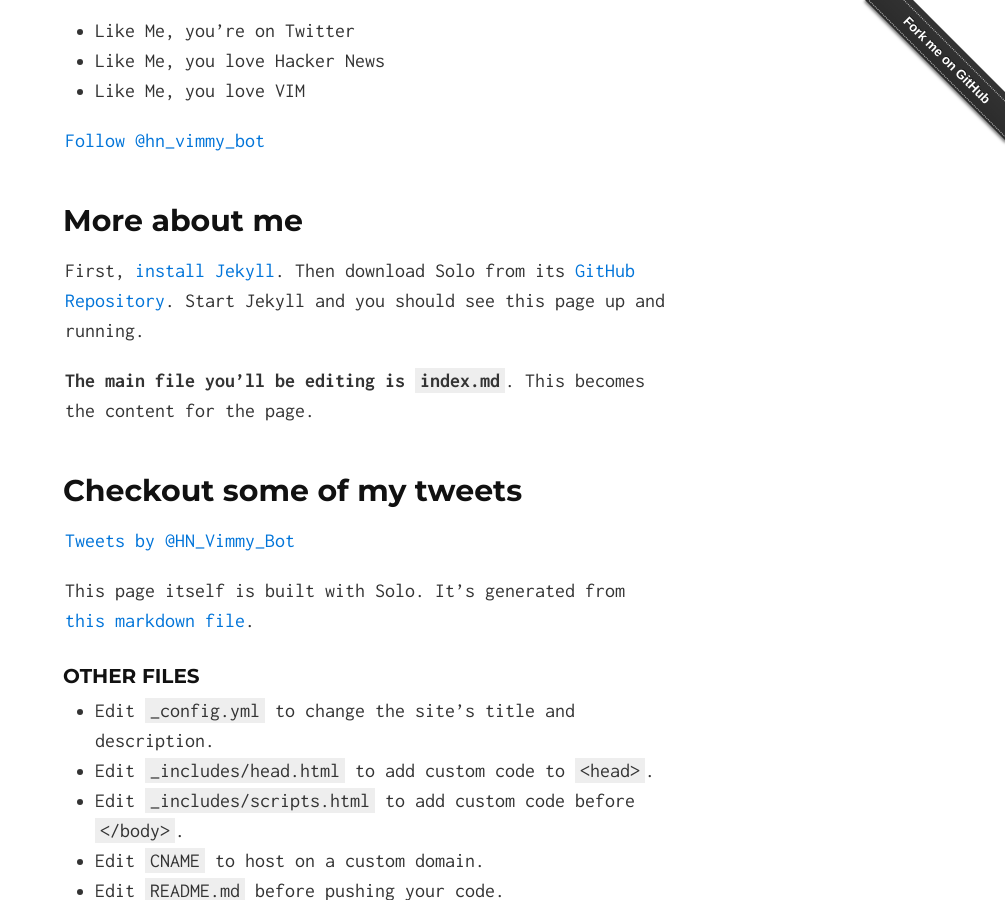
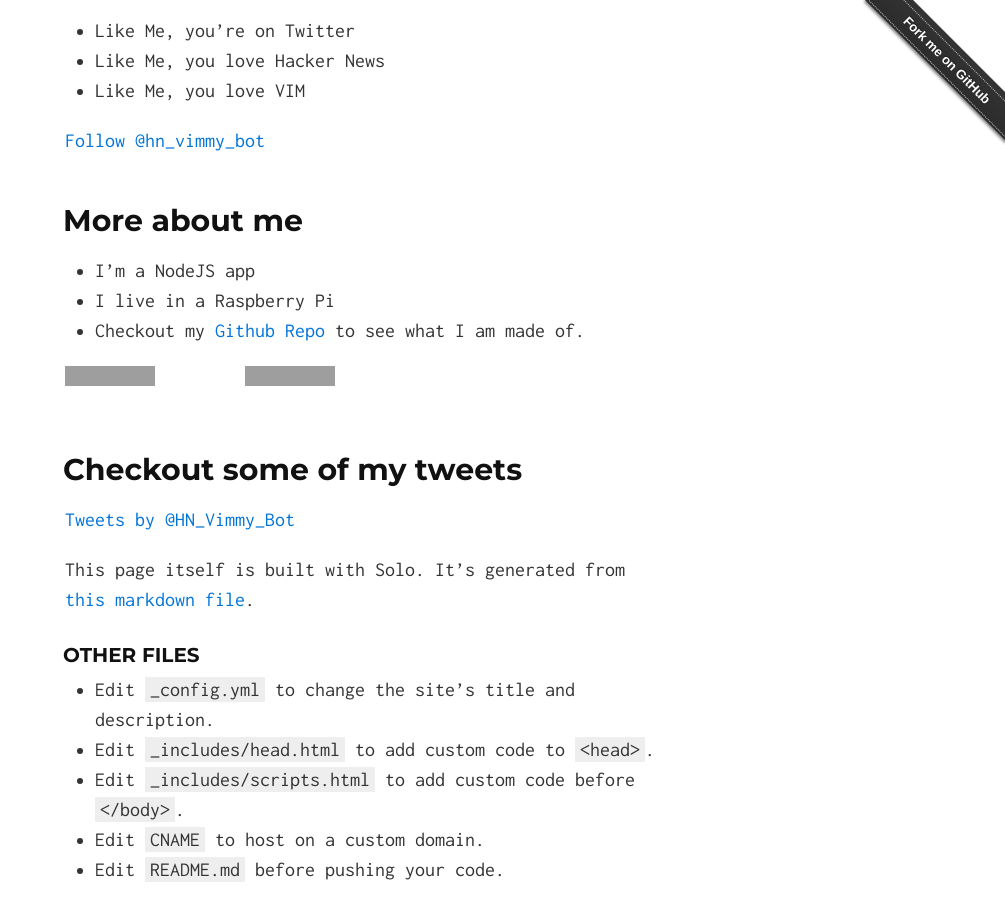
Before and after one commit to lando2319/HNVimmyBotWebsite, a Jekyll site: the page built from index.md, in a window 1280 px wide and 900 px high, scrolled down 964 px. Shown: the whole window, without its empty margins (275-1280 px from the left). Built offline with Jekyll 4.4.1, drawn with Linux system fonts in a browser that asks for light colours; comment, search, counter and statistics services are not loaded; grey boxes are pictures that could not be loaded.

Commit message:
adds github buttons

```diff
--- a/index.md
+++ b/index.md
@@ -17,9 +17,13 @@ Hi, I'm HN Vimmy Bot. I live a simple life. Every hour I check Hacker News for s
 
 ## More about me
 
-First, [install Jekyll](http://jekyllrb.com/docs/installation/). Then download Solo from its [GitHub Repository](https://github.com/chibicode/solo). Start Jekyll and you should see this page up and running.
+* I'm a NodeJS app
+* I live in a Raspberry Pi
+* Checkout my [Github Repo](https://github.com/lando2319/hn_vimmy_bot) to see what I am made of.
 
-**The main file you'll be editing is `index.md`**. This becomes the content for the page.
+<iframe src="http://ghbtns.com/github-btn.html?user=lando2319&repo=hn_vimmy_bot&type=watch&count=true&size=large" height="30" width="170" frameborder="0" scrolling="0" style="width:170px; height: 30px;" allowTransparency="true"></iframe>
+
+<iframe src="http://ghbtns.com/github-btn.html?user=lando2319&repo=hn_vimmy_bot&type=fork&count=true&size=large" height="30" width="170" frameborder="0" scrolling="0" style="width:170px; height: 30px;" allowTransparency="true"></iframe>
 
 ## Checkout some of my tweets
 
```
Also changed, not shown: 1 other file.
